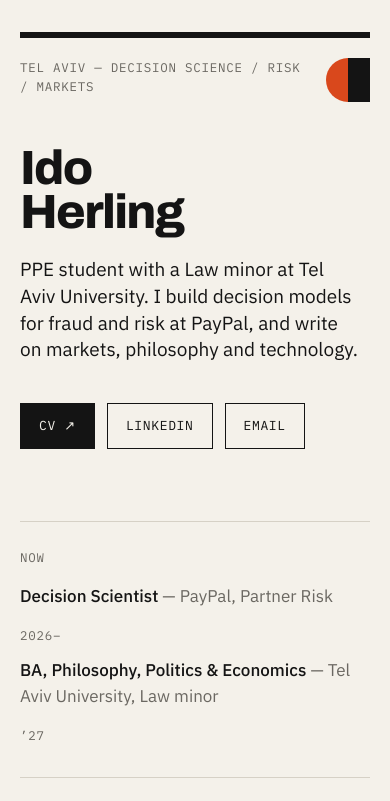
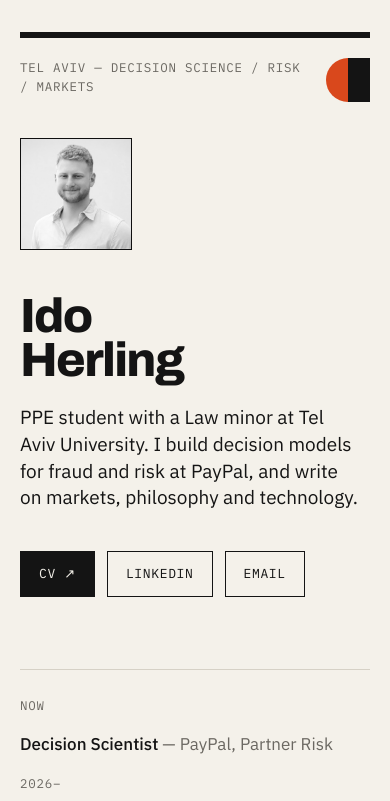
Before and after one commit to idoherling/idoherling.github.io, a plain HTML site: page index.html in a window 390 px wide. Shown: the top 801 px of the page. Drawn offline with Linux system fonts and the light colour scheme.

Commit message:
Add files via upload

```diff
--- a/index.html
+++ b/index.html
@@ -33,6 +33,10 @@
      letter-spacing:-.035em;margin:64px 0 22px}
   .lede{font-size:clamp(19px,2.4vw,23px);line-height:1.4;max-width:30ch}
 
+  .hero{display:grid;grid-template-columns:1fr 168px;gap:32px;align-items:end}
+  .photo{width:168px;height:168px;object-fit:cover;filter:grayscale(1) contrast(1.05);
+         border:1.5px solid var(--ink);margin-bottom:6px;transition:filter .3s}
+  .photo:hover{filter:none}
   .actions{display:flex;flex-wrap:wrap;gap:12px;margin:40px 0 72px}
   .btn{font-family:var(--mono);font-size:13px;letter-spacing:.05em;text-transform:uppercase;
        border:1.5px solid var(--ink);padding:12px 18px;display:inline-flex;gap:10px;align-items:center;
@@ -57,6 +61,8 @@
     section{grid-template-columns:1fr;gap:10px}
     li{grid-template-columns:1fr}
     h1{margin-top:44px}
+    .hero{grid-template-columns:1fr;gap:0}
+    .photo{width:112px;height:112px;order:-1;margin:36px 0 0}
   }
 </style>
 </head>
@@ -67,8 +73,13 @@
   <div class="mark" aria-hidden="true"></div>
 </header>
 
-<h1>Ido<br>Herling</h1>
-<p class="lede">PPE student with a Law minor at Tel Aviv University. I build decision models for fraud and risk at PayPal, and write on markets, philosophy and technology.</p>
+<div class="hero">
+  <div>
+    <h1>Ido<br>Herling</h1>
+    <p class="lede">PPE student with a Law minor at Tel Aviv University. I build decision models for fraud and risk at PayPal, and write on markets, philosophy and technology.</p>
+  </div>
+  <img class="photo" src="photo.jpg" alt="Ido Herling" width="400" height="400" onerror="this.remove()">
+</div>
 
 <nav class="actions">
   <a class="btn primary" href="cv/">CV ↗</a>
```
